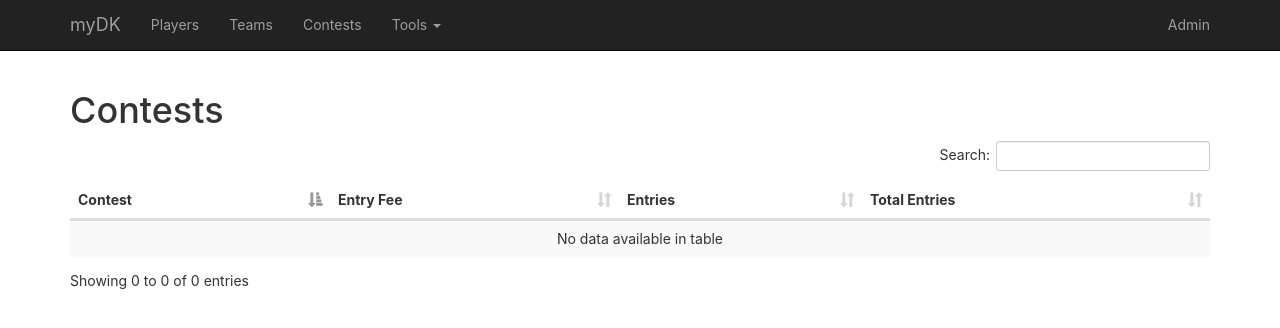
After one commit to michaelwayman/draftkings, a Django app: page /contests/ in a window 1280 px wide. The commit adds this page. Shown: the top 328 px of the page. Run offline with Django 3.2, Linux system fonts and the light colour scheme; data that the repository does not hold is empty; parts of the project's set-up code (start-up, migrations or seed data) failed here and were passed over; some libraries are stand-ins or nearby versions.

Commit message:
Started frontend to view contest information

```diff
--- a/draftkings/basketball/management/commands/lineups.py
+++ b/draftkings/basketball/management/commands/lineups.py
@@ -1,4 +1,3 @@
-from datetime import timedelta
 from django.core.management.base import BaseCommand
 
 from basketball.utils.contests import CSVManager as ContestManager
@@ -87,4 +86,4 @@ class Command(BaseCommand):
             print(evolve)
 
 
-INJURED_PLAYERS = reke Evans', u'Mike Scott', u'Wayne Ellington', u'Pau Gasol', u'Anthony Davis', u'Dwight Howard', u'Lance Thomas', u'Devin Harris', u'Jodie Meeks', u'LeBron James', u'Bradley Beal', u'Justise Winslow', u'Alec Burks', u'Ben Simmons', u'Rodney Stuckey', u'Nikola Pekovic', u'Joel Embiid', u'Nerlens Noel', u'Chandler Parsons', u'Khris Middleton', u'Deron Williams', u'Festus Ezeli', u'Jeremy Lin', u'Brice Johnson', u'Mo Williams', u'Tiago Splitter', 'JR Smith', u'Patrick Beverley', u'Chris Bosh', u'Brandon Rush', u'Damian Jones', u'Goran Dragic', u'Reggie Jackson', u'Delon Wright', u'Derrick Favors', u'Rajon Rondo', u'George Hill', u'Jrue Holiday', u'Quincy Acy', u'Jae Crowder', u'Ian Mahinmi', u'Jared Sullinger', u'Darrell Arthur', u'Jeremy Lamb', u'Caris LeVert', u'Gary Harris', u'Danny Green', u'Will Barton', u'Shabazz Muhammad', u'Cameron Payne', u'Tony Allen', u'Brandan Wright', u'Doug McDermott', u'Quincy Pondexter', u'Dirk Nowitzki', u'Wesley Johnson', u'Michael Carter-Williams', 'Dewayne Dedmon', u'Al-Farouq Aminu', u'Al Horford', u'Wilson Chandler', u'Jerryd Bayless'])
+INJURED_PLAYERS = set()
--- a/draftkings/basketball/models.py
+++ b/draftkings/basketball/models.py
@@ -351,9 +351,12 @@ class GameLog(models.Model):
 
 class Contest(models.Model):
     name = models.CharField(max_length=64)
-    entree_fee = models.DecimalField(max_digits=16, decimal_places=2)
+    entry_fee = models.DecimalField(max_digits=16, decimal_places=2)
     entries = models.IntegerField()
     total_entries = models.IntegerField()
+
+    def __str__(self):
+        return str(self.name)
 
 
 class ContestPayout(models.Model):
--- /dev/null
+++ b/draftkings/basketball/static/css/base.css
@@ -0,0 +1,4 @@
+* {
+  font-family: -apple-system, BlinkMacSystemFont, "Helvetica Neue", Helvetica, Arial, sans-serif; }
+
+/*# sourceMappingURL=base.css.map */
--- /dev/null
+++ b/draftkings/basketball/static/css/base.scss
@@ -0,0 +1,3 @@
+* {
+  font-family: -apple-system, BlinkMacSystemFont, "Helvetica Neue", Helvetica, Arial, sans-serif;
+}
--- a/draftkings/basketball/templates/base.html
+++ b/draftkings/basketball/templates/base.html
@@ -4,7 +4,7 @@
 <head>
     <meta charset="UTF-8">
     <title>Basketball</title>
-
+    <link rel="stylesheet" type="text/css" href="{% static 'css/base.css' %}"/>
     <link rel="stylesheet" type="text/css" href="{% static 'bower_components/bootstrap/dist/css/bootstrap.min.css' %}"/>
     <link rel="stylesheet" type="text/css" href="{% static 'bower_components/datatables.net-bs/css/dataTables.bootstrap.min.css' %}"/>
 
--- /dev/null
+++ b/draftkings/basketball/templates/contest_list.html
@@ -0,0 +1,71 @@
+{% extends 'base.html' %}
+
+{% load dk_tags %}
+
+{% block content %}
+    <div class="container">
+        <h1>
+            Contests
+        </h1>
+        <table class="table table-striped">
+            <thead>
+            <tr>
+                <th>Contest</th>
+                <th>Entry Fee</th>
+                <th>Entries</th>
+                <th>Total Entries</th>
+            </tr>
+            </thead>
+            <tbody>
+            {% for contest in object_list %}
+                <tr data-child-value="{{ forloop.counter0 }}">
+                    <td><a class="contest-link" data-url="{% url 'contest' contest.pk %}" href="#">{{ contest }}</a></td>
+                    <td>{{ contest.entry_fee }}</td>
+                    <td>{{ contest.entries }}</td>
+                    <td>{{ contest.total_entries }}</td>
+                </tr>
+            {% endfor %}
+            </tbody>
+        </table>
+    </div>
+
+    <div class="modal fade" tabindex="-1" role="dialog" id="contest-modal">
+        <div class="modal-dialog" role="document">
+            <div class="modal-content">
+                <div class="modal-header">
+                    <button type="button" class="close" data-dismiss="modal" aria-label="Close">
+                        <span aria-hidden="true">&times;</span></button>
+                    <h4 class="modal-title">Contest</h4>
+                </div>
+                <div class="modal-body">
+                    <p>One fine body&hellip;</p>
+                </div>
+                <div class="modal-footer">
+                    <button type="button" class="btn btn-primary" data-dismiss="modal">OK</button>
+                </div>
+            </div>
+        </div>
+    </div>
+{% endblock %}
+
+{% block scripts %}
+    <script>
+        $(document).ready(function () {
+            var table = $('.table').DataTable({
+                "paging": false,
+            });
+
+            $(".contest-link").on("click", function (e) {
+                e.preventDefault();
+                $('#contest-modal').modal('show');
+
+                var contest_url = $(this).data('url');
+                var contest = $.ajax(contest_url);
+
+                $('#contest-modal .modal-body').load(contest_url);
+                $('#contest-modal .modal-header h4').text($(this).text());
+            });
+
+        });
+    </script>
+{% endblock %}
--- a/draftkings/basketball/templates/nav.html
+++ b/draftkings/basketball/templates/nav.html
@@ -17,6 +17,9 @@
                 <li>
                     <a href="{% url 'teams' %}">Teams</a>
                 </li>
+                <li>
+                    <a href="{% url 'contests' %}">Contests</a>
+                </li>
                 <li class="dropdown">
                     <a href="#" class="dropdown-toggle" data-toggle="dropdown" role="button" aria-haspopup="true" aria-expanded="false">
                         Tools <span class="caret"></span>
--- a/draftkings/basketball/views/__init__.py
+++ b/draftkings/basketball/views/__init__.py
@@ -4,3 +4,4 @@ from player import PlayerDetail, PlayerList
 from team import TeamDetail, TeamList
 from elo import ELOView
 from custom_lineup import CustomLineupView
+from contests import ContestListView, ContestDetailView
--- /dev/null
+++ b/draftkings/basketball/views/contests.py
@@ -0,0 +1,19 @@
+from django.views.generic import ListView, DetailView
+
+from basketball.models import Contest
+
+
+class ContestListView(ListView):
+
+    model = Contest
+    template_name = 'contest_list.html'
+
+
+class ContestDetailView(DetailView):
+    model = Contest
+    template_name = 'contest_detail.html'
+
+    def get_context_data(self, **kwargs):
+        context = super(ContestDetailView, self).get_context_data(**kwargs)
+        context['payouts'] = context['object'].contestpayout_set.all().order_by('start')
+        return context
--- a/draftkings/draftkings/settings.py
+++ b/draftkings/draftkings/settings.py
@@ -37,6 +37,7 @@ INSTALLED_APPS = [
     'django.contrib.sessions',
     'django.contrib.messages',
     'django.contrib.staticfiles',
+    'django.contrib.humanize',
     'basketball.apps.BasketballConfig',
 ]
 
--- a/draftkings/draftkings/urls.py
+++ b/draftkings/draftkings/urls.py
@@ -25,6 +25,8 @@ from basketball.views import (
     GameDetail,
     ELOView,
     CustomLineupView,
+    ContestListView,
+    ContestDetailView,
 )
 
 urlpatterns = [
@@ -37,4 +39,6 @@ urlpatterns = [
     url(r'^games/(?P<pk>[0-9]+)/', GameDetail.as_view(), name='game'),
     url(r'^tools/elo/', ELOView.as_view(), name='elo'),
     url(r'^tools/custom-lineup/', CustomLineupView.as_view(), name='custom_lineup'),
+    url(r'^contests/', ContestListView.as_view(), name='contests'),
+    url(r'^contest/(?P<pk>[0-9]+)/', ContestDetailView.as_view(), name='contest'),
 ]
```
Also changed, not shown: draftkings/basketball/admin.py (+10 -0 lines), draftkings/basketball/templates/contest_detail.html (added, +22 -0 lines), draftkings/basketball/migrations/0003_auto_20161118_0514.py (added), 1 other file.
